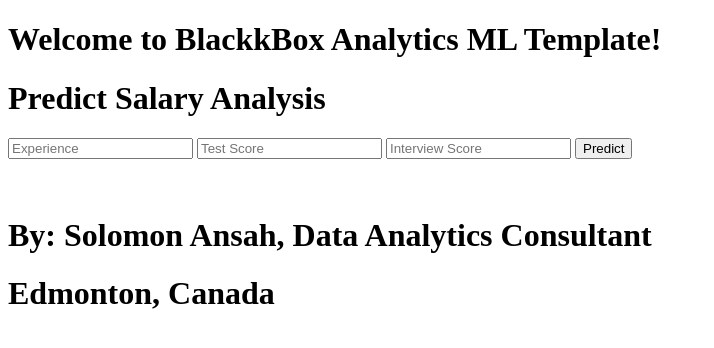
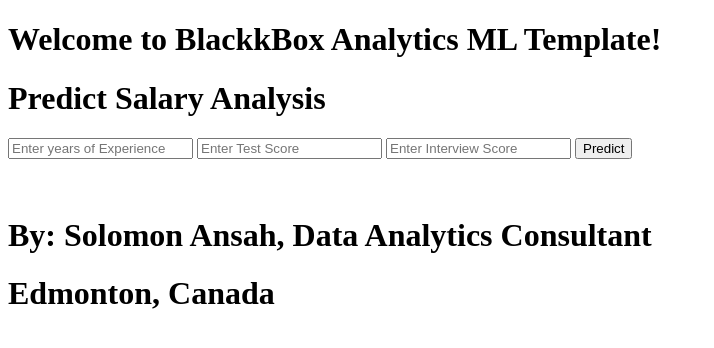
Before and after one commit to kwabena55/Machine-Learning-Deployment, a Flask app: page / in a window 1280 px wide. Shown: the top 348 px of the page, without its empty margins (0-714 px from the left). Run offline with Flask 2, Linux system fonts and the light colour scheme; parts of the project's set-up code (start-up, migrations or seed data) failed here and were passed over.

Commit message:
Update index.html

```diff
--- a/templates/index.html
+++ b/templates/index.html
@@ -41,11 +41,11 @@
 
     <form action="{{ url_for('predict')}}"method="post">
 
-    	<input type="text" name="Enter number of experience" placeholder="Experience" required="required" />
+    	<input type="text" name="Enter number of experience" placeholder="Enter years of Experience" required="required" />
 
-        <input type="text" name="Enter test_score" placeholder="Test Score" required="required" />
+        <input type="text" name="Enter test_score" placeholder="Enter Test Score" required="required" />
 
-		<input type="text" name="Enter interview_score" placeholder="Interview Score" required="required" />
+		<input type="text" name="Enter interview_score" placeholder="Enter Interview Score" required="required" />
 
 
 
```
